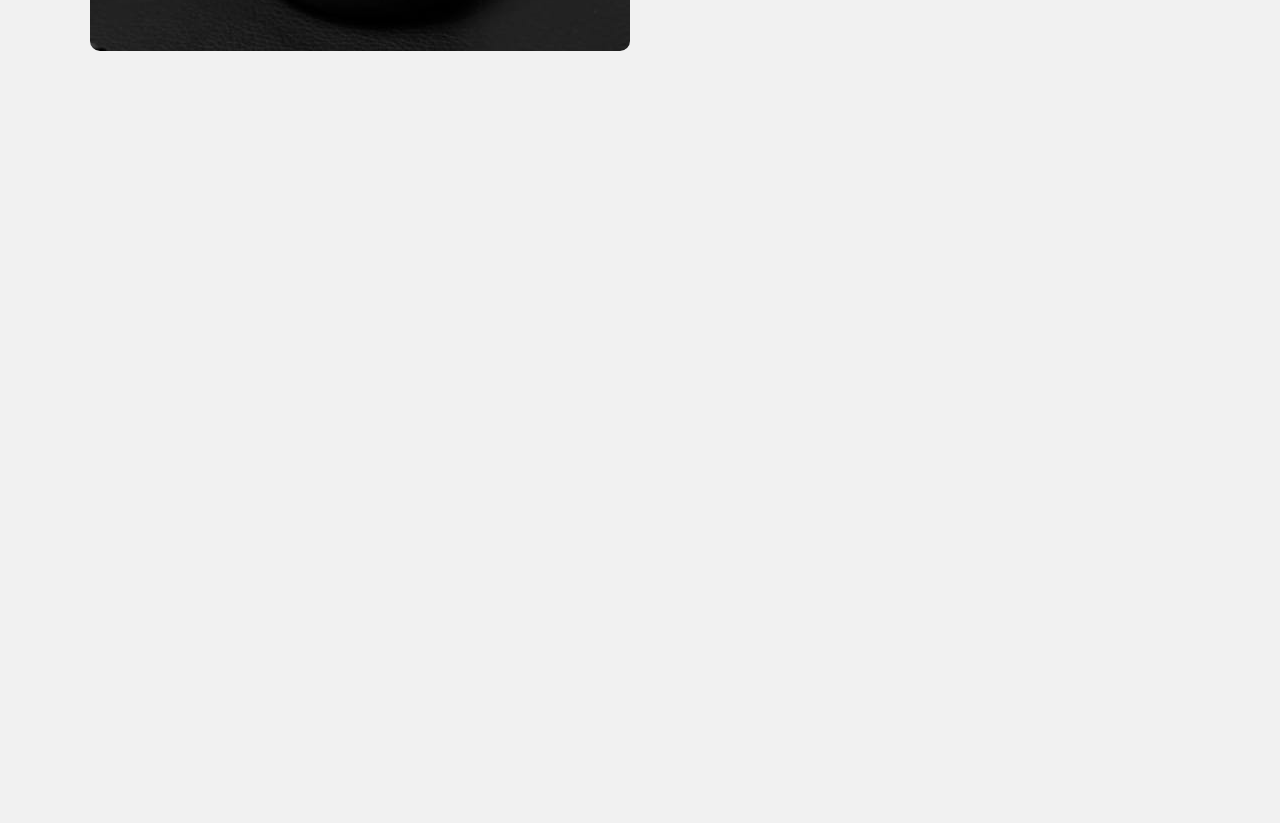
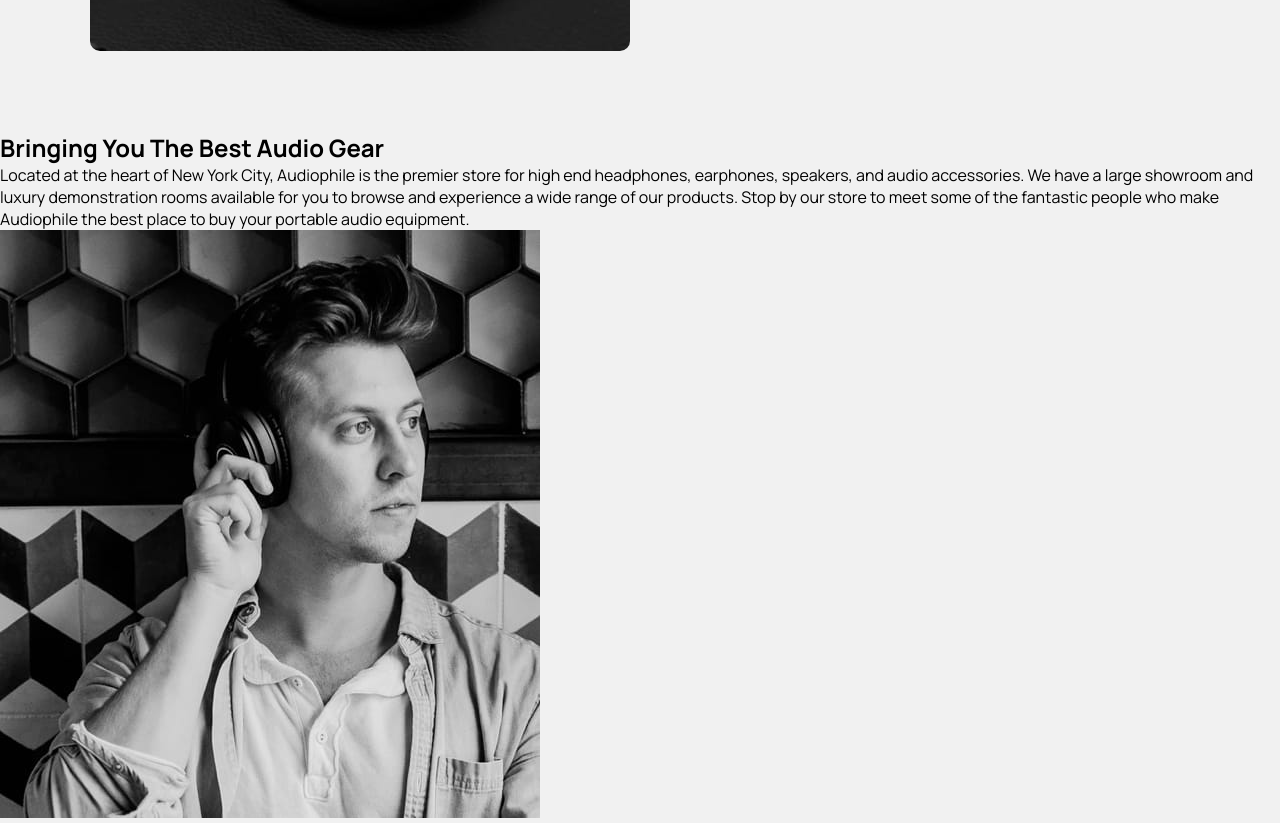
Before and after one commit to JEKO10/Audiophile, a React (Create React App) app: page / in a window 1280 px wide. Shown: the part 2480-3303 px from the top of the page. Before the commit the page ends 2611 px from the top, so only its background shows below. Built offline with nearby package versions, Linux system fonts and the light colour scheme.

Commit message:
About component setup

```diff
--- a/src/App.js
+++ b/src/App.js
@@ -1,6 +1,7 @@
 import Header from "./components/Header";
 import Recommendation from "./components/Recommendation";
 import Collage from "./components/Collage";
+import About from "./components/About";
 
 function App() {
   return (
@@ -8,6 +9,7 @@
       <Header />
       <Recommendation />
       <Collage />
+      <About />
     </main>
   );
 }
--- /dev/null
+++ b/src/components/About.jsx
@@ -0,0 +1,23 @@
+import React from "react";
+import AboutImg from "../images/image-about.jpg";
+
+function About() {
+  return (
+    <section className="about">
+      <div>
+        <h1>Bringing You The Best Audio Gear</h1>
+        <p>
+          Located at the heart of New York City, Audiophile is the premier store
+          for high end headphones, earphones, speakers, and audio accessories.
+          We have a large showroom and luxury demonstration rooms available for
+          you to browse and experience a wide range of our products. Stop by our
+          store to meet some of the fantastic people who make Audiophile the
+          best place to buy your portable audio equipment.
+        </p>
+      </div>
+      <img src={AboutImg} alt="IMG" />
+    </section>
+  );
+}
+
+export default About;
```
Also changed, not shown: src/images/image-about.jpg (added).
